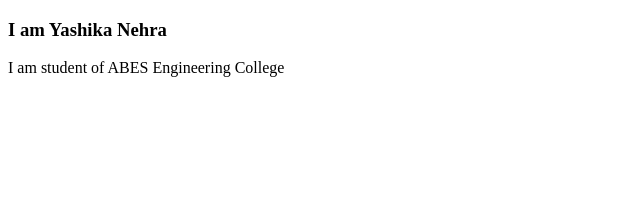
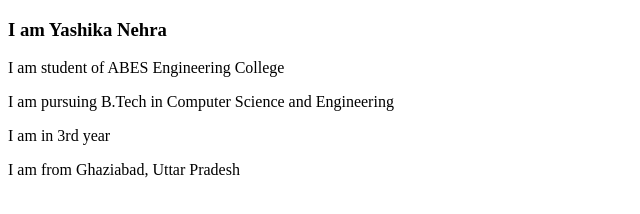
Before and after one commit to Yashika-Nehra/Git_Demo, a plain HTML site: page index.html in a window 1280 px wide. Shown: the whole page, without its empty margins (0-640 px from the left). Drawn offline with Linux system fonts and the light colour scheme.

Commit message:
Second Commit

```diff
--- a/index.html
+++ b/index.html
@@ -8,5 +8,9 @@
 <body>
    <h3>I am Yashika Nehra</h3>
    <p>I am student of ABES Engineering College </p>
+
+    <p>I am pursuing B.Tech in Computer Science and Engineering</p>
+    <p>I am in 3rd year</p>
+    <p>I am from Ghaziabad, Uttar Pradesh</p>
 </body>
 </html>
```
